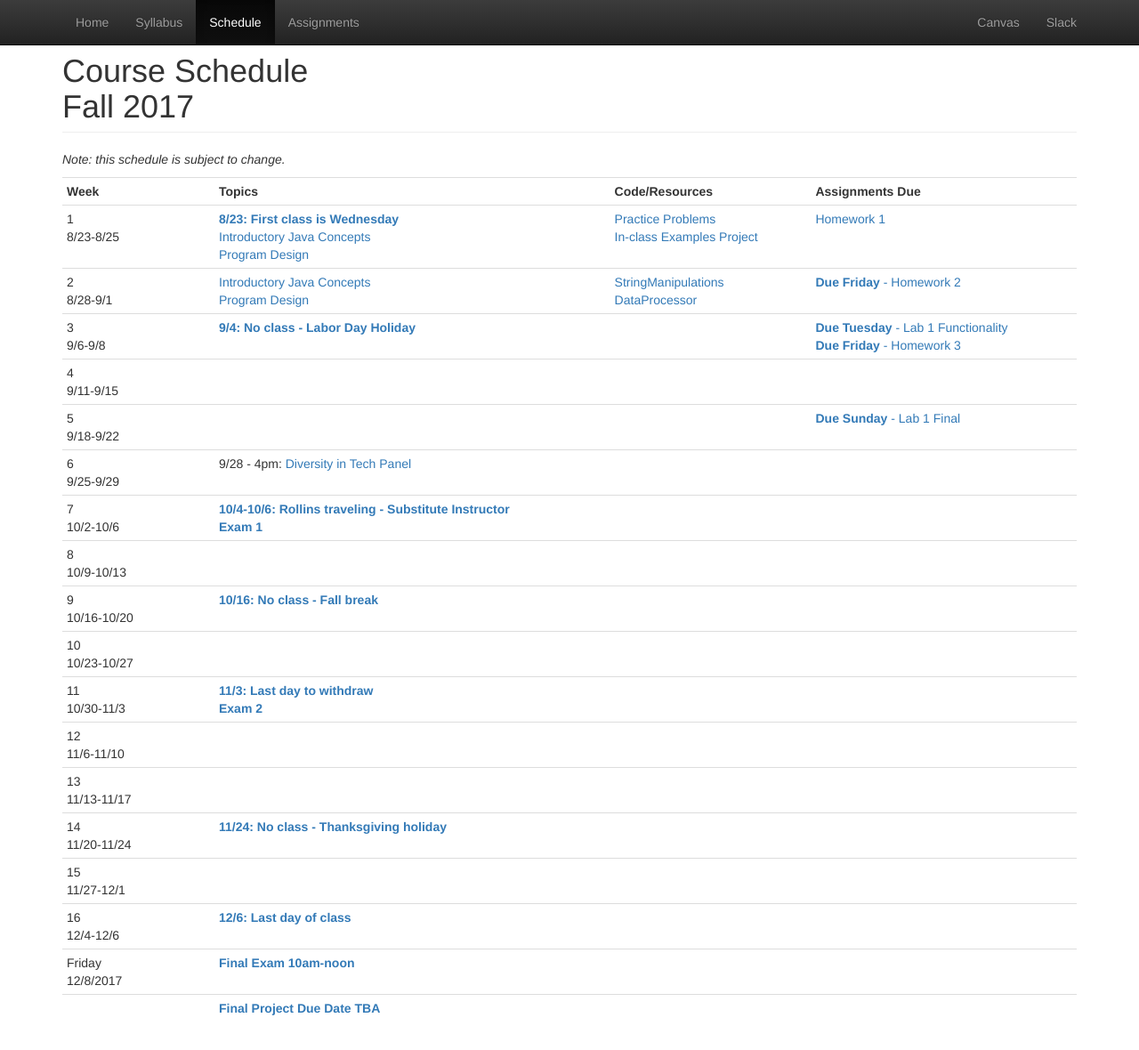
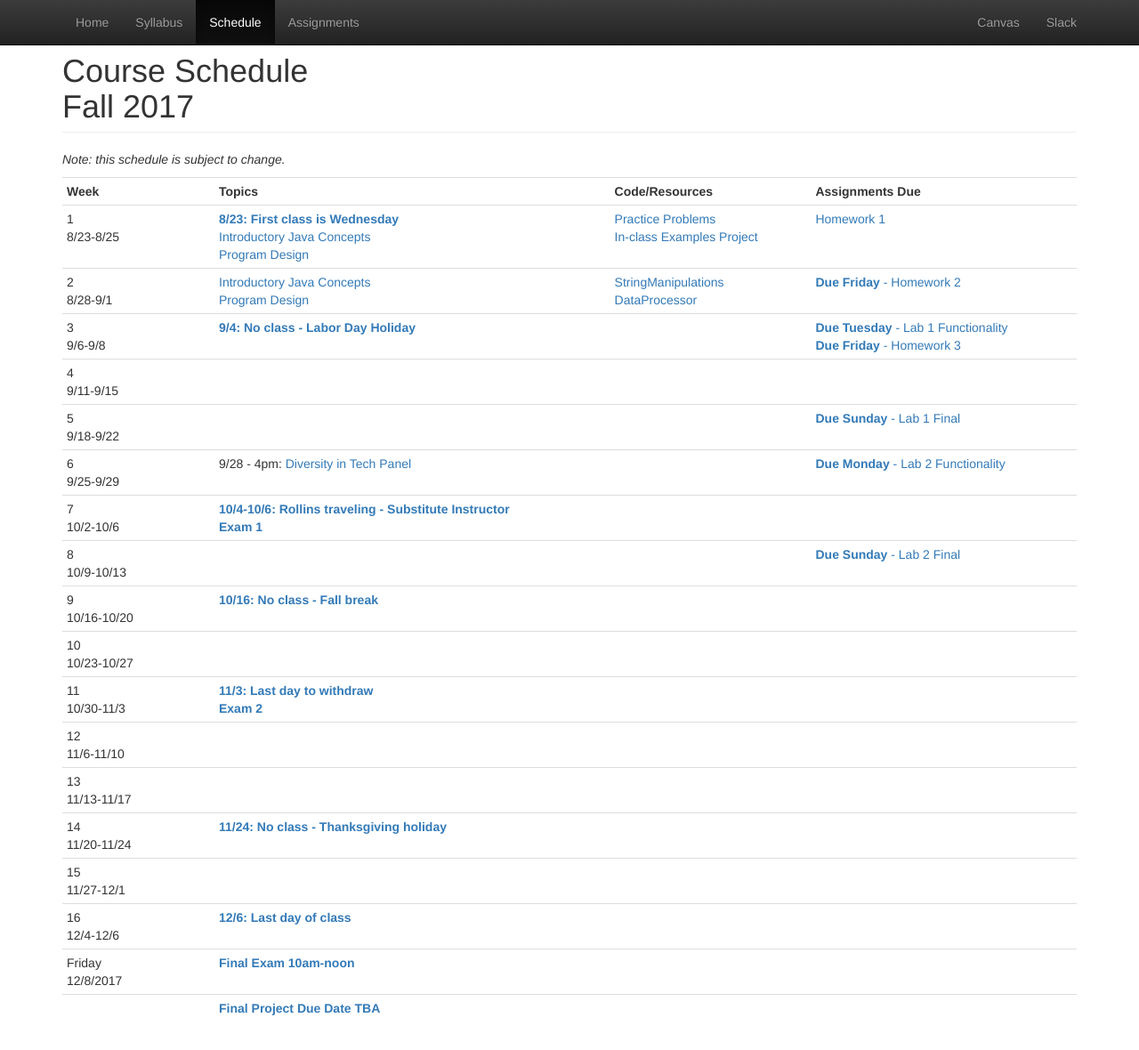
Before and after one commit to CS514-F17/cs514-f17.github.io, a Jekyll site: the page built from schedule.html, in a window 1280 px wide and 1188 px high. Shown: the top 1180 px of the window at 89% size. Built offline with Jekyll 4.4.1, drawn with Linux system fonts in a browser that asks for light colours.

Commit message:
add lab 2

```diff
--- a/schedule.html
+++ b/schedule.html
@@ -132,7 +132,7 @@ title: Schedule
 	<a href="https://github.com/CS514-F17/code/blob/master/NumberListTest.java">NumberListTest.java</a><br/> -->
 		</td>
 		<td>
-	<!-- 				<a href="https://github.com/CS514-F17/labs/blob/master/lab4.md">Lab 4</a> -->
+ 				<a href="https://github.com/CS514-F17/Lab2/blob/master/README.md"><strong>Due Monday</strong> - Lab 2 Functionality</a>
 		</td>
 	</tr>
 	<tr>
@@ -165,7 +165,7 @@ title: Schedule
 		<td>
 		</td>
 		<td>
-	<!-- 				<a href="https://github.com/CS514-F17/projects/blob/master/project2.md">Project 2</a> -->
+ 				<a href="https://github.com/CS514-F17/Lab2/blob/master/README.md"><strong>Due Sunday</strong> - Lab 2 Final</a>
 		</td>
 	</tr>
 	<tr>
```
